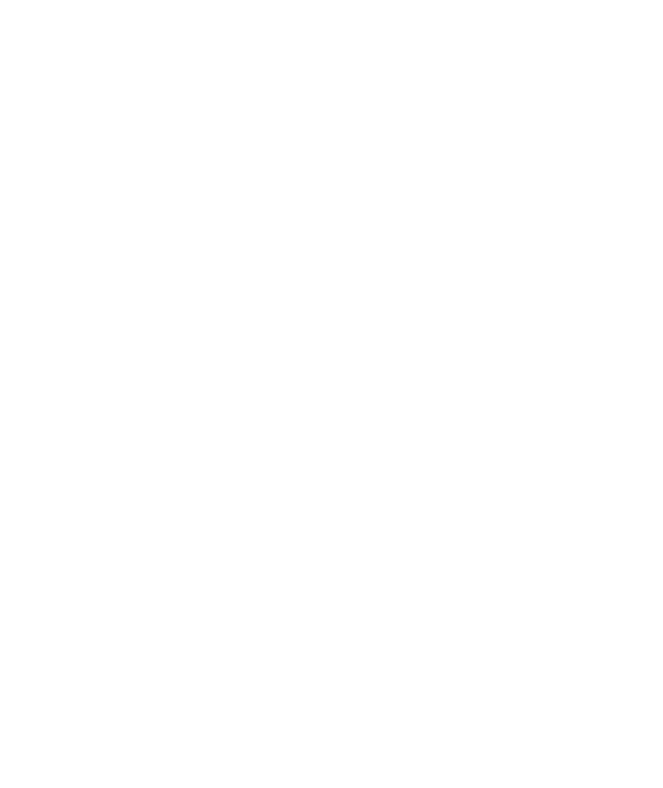
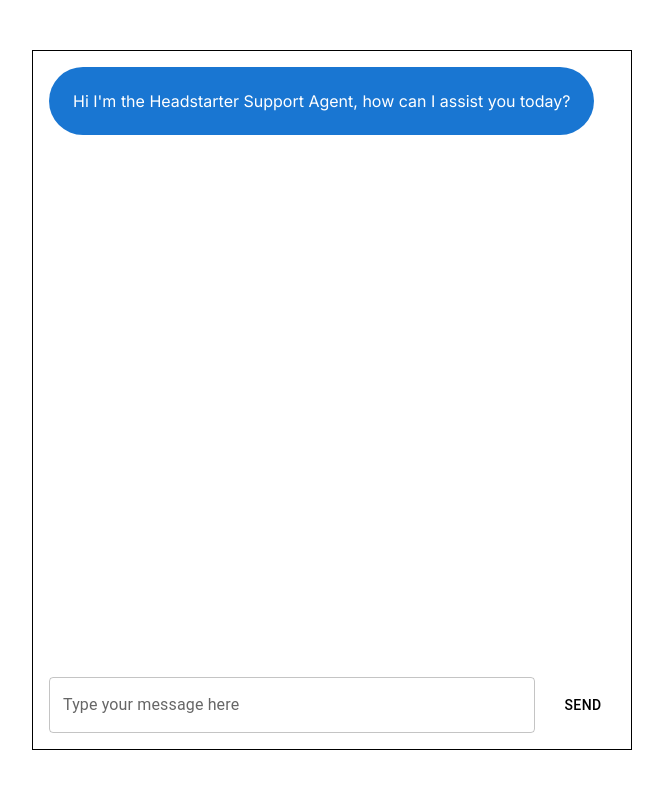
Before and after one commit to MuminaA/Customer-support-ai, a Next.js app: page / in a window 1280 px wide. Shown: the top 788 px of the page, without its empty margins (308-971 px from the left). Built offline with nearby package versions, Linux system fonts and the light colour scheme.

Commit message:
Frontend and 1st function
Using material UI to develop the frontend of the API and added the sendMessage function (partially)

```diff
--- a/app/page.js
+++ b/app/page.js
@@ -1,16 +1,92 @@
-// because using states
 'use client'
 import Image from "next/image";
 import { useState } from "react";
-import { Box } from '@mui/material'
+import { Box, Stack, TextField, Button } from '@mui/material'
 
 export default function Home() {
-  const [messages, setMessages] = useState({
-    role: `assistant`,
-    content: `Hi I'm the Headstarter Support Agent, how can i assist you today?`,
-  })
+  const [messages, setMessages] = useState([
+    {
+      role: `assistant`,
+      content: `Hi I'm the Headstarter Support Agent, how can I assist you today?`,
+    }
+  ]);
 
-  const [message, setMessage] = useState('')
+  const [message, setMessage] = useState('');
 
-  return <Box></Box>
+  const sendMessage = async()=>{
+    setMessage('')
+    setMessages((messages)=>[
+      ...messages,
+      {role: 'user', content:'message'},
+      {role: 'assistant', content: ''},
+    ])
+    const response = fetch('api/chat', {
+      method: "POST",
+      headers:{
+        'Content-Type' : 'aplication/json'
+      }
+    })
+  }
+
+  return (
+    <Box
+      width="100vw"
+      height="100vh"
+      display="flex"
+      flexDirection="column"
+      justifyContent="center"
+      alignItems="center"
+    >
+      <Stack
+        direction="column"
+        width="600px"
+        height="700px"
+        border="1px solid black"
+        p={2}
+        spacing={3}
+      >
+        <Stack
+          direction="column"
+          spacing={2}
+          flexGrow={1}
+          overflow="auto"
+          maxHeight="100%"
+        >
+          {
+            messages.map((message, index) => (
+              <Box
+                key={index}
+                display="flex"
+                justifyContent={message.role === 'assistant'
+                  ? 'flex-start'
+                  : 'flex-end'}
+              >
+                <Box
+                  bgcolor={message.role === 'assistant'
+                    ? 'primary.main'
+                    : 'secondary.main'}
+                  color='white'
+                  borderRadius={16}
+                  p={3}
+                >
+                  {message.content}
+                </Box>
+              </Box>
+            ))
+          }
+
+        </Stack>
+        <Stack direction={"row"} spacing={2}>
+          <TextField
+          label = "Type your message here"
+          fullWidth
+          value = {message}
+          onChange={(e) => setMessage(e.target.value)}
+          />
+          <Button variant = "Contained">Send</Button>
+
+        </Stack>
+      </Stack>
+    </Box>
+  );
 }
```
Also changed, not shown: 1 other file (tests, documents, lock files or other folders).
